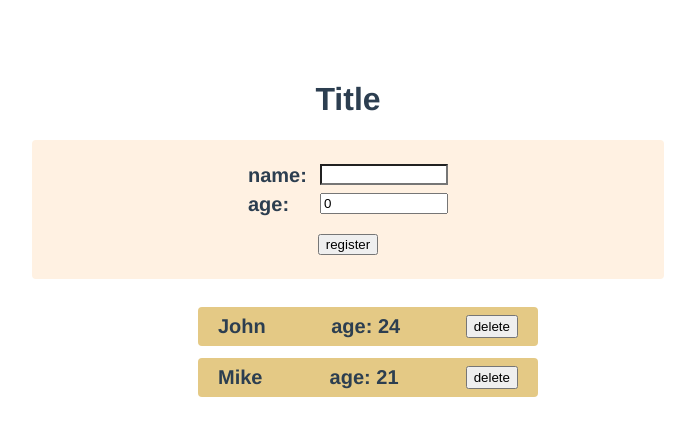
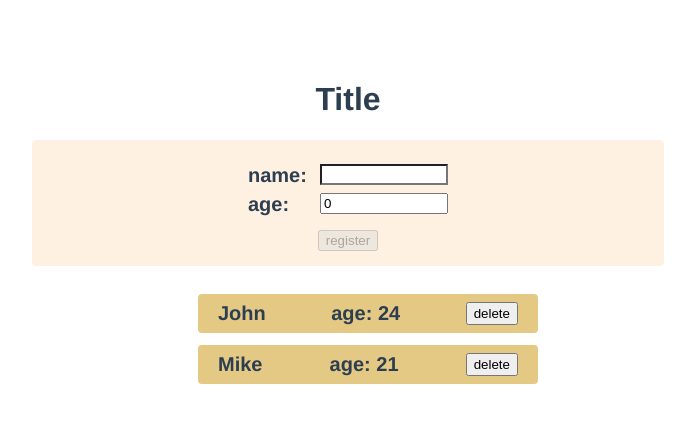
Before and after one commit to y-soliloquy/vue-ts-study, a Vue app: page / in a window 1280 px wide. Shown: the top 436 px of the page, without its empty margins (292-987 px from the left). Built offline with nearby package versions, Linux system fonts and the light colour scheme.

Commit message:
名前の入力が無いかバリデーションにひっかかっているかする場合にはregisterボタンをdisabledにする

```diff
--- a/src/components/PersonPostForm.vue
+++ b/src/components/PersonPostForm.vue
@@ -42,7 +42,7 @@ const color = computed(() => {
                 <input class="input" type="number" v-model="inputtingAge">
             </div>
         </div>
-        <button class="register-button" @click="register">register</button>
+        <button class="register-button" @click="register" :disabled="!isValidName || inputtingName.length === 0">register</button>
     </div>
 </template>
 
@@ -57,12 +57,14 @@ const color = computed(() => {
     width: 50%;
     margin-bottom: 12px;
     border-radius: 4px;
+    position: relative;
+    height: auto;
 }
 .input-container {
     display: flex;
     flex-direction: column;
     justify-content: space-between;
-    height: 50px;
+    height: auto;
     margin-bottom: 20px;
 }
 
@@ -77,7 +79,7 @@ const color = computed(() => {
 }
 
 .input-validate-message {
-    font-size: 12x;
+    font-size: 15px !important;
     margin-bottom: 8px;
     color: rgb(244, 194, 190);
 }
@@ -93,4 +95,9 @@ span {
     font-weight: bold;
 }
 
+.register-button {
+    position: absolute;
+    bottom: 15px;
+}
+
 </style>
```
